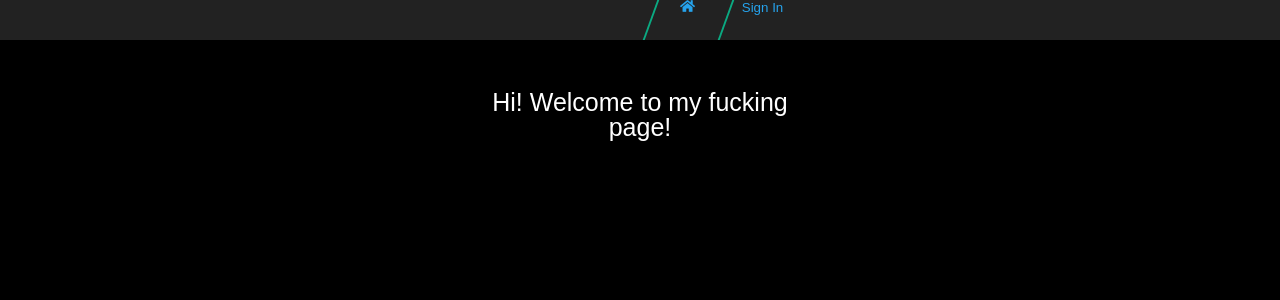
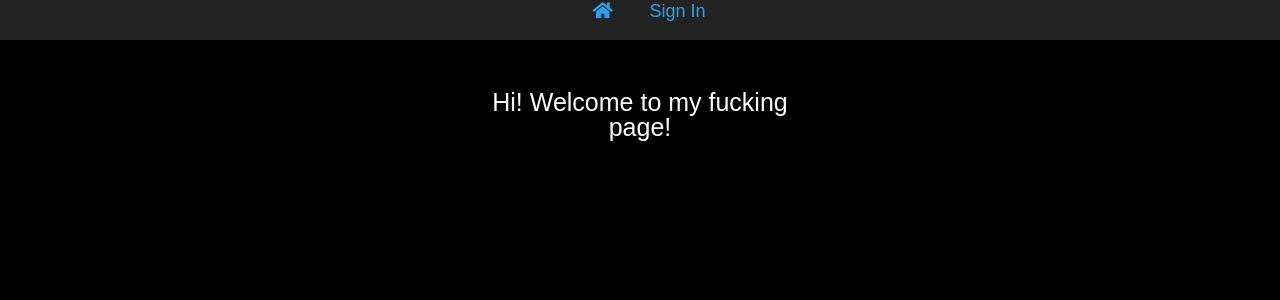
Before and after one commit to Strangebrewer/chrono-fare, a React (Create React App) app in the folder client/: page / in a window 1280 px wide. Shown: the top 300 px of the page. Built offline with nearby package versions, Linux system fonts and the light colour scheme.

Commit message:
begin styling food items

```diff
--- a/client/src/components/Navbar.jsx
+++ b/client/src/components/Navbar.jsx
@@ -21,7 +21,6 @@ class Navbar extends Component {
       return (
          <Container>
             <Inner className="container">
-               {/* <Link to="/" className="logo">Chrono Fare™</Link> */}
                <Link to="/"><button><i className="fas fa-home" /></button></Link>
                {this.navbarLinks()}
             </Inner>
@@ -45,27 +44,14 @@ const Inner = styled.div`
    width: 320px;
    max-width: 80%;
    margin: auto;
-   font-size: 15px;
+   /* font-size: 40px; */
    text-align: center;
    display: flex;
-   flex-wrap: wrap;
-   justify-content: flex-end;
+   /* justify-content: flex-end; */
+   justify-content: center;
    justify-self: end;
    position: relative;
-   .logo {
-      /* position: absolute;
-      left: 0;
-      top: 0;
-      bottom: 0; */
-      width: 100%;
-      font-size: 16px;
-      color: #26a3ec;
-      margin: auto;
-      vertical-align: bottom;
-   }
-   .logo-turkey {
-      font-size: 24px;
-   }
+   /* padding-left: 15px; */
    a {
       text-decoration: none;
    }
@@ -76,34 +62,11 @@ const Inner = styled.div`
       cursor: pointer;
       height: 40px;
       min-width: 75px;
-      padding: 0 10px;
       display: flex;
       justify-content: center;
       outline: transparent;
       position: relative;
-      &:before {
-         content: '';
-         width: 2px;
-         height: 100%;
-         left: 0;
-         position: absolute;
-         transform: skew(-20deg);
-         top: 0;
-         bottom: 0;
-         background-color: #0baa82;
-      }
-      &:after {
-         height: 2px;
-         background: red;
-         content: '';
-         width: 0;
-         position: absolute;
-         transform: translateX(-50%);
-         transition: width 0.4s;
-         transition-timing-function: cubic-bezier(1, -0.65, 0, 2.31);
-         left: 50%;
-         margin-top: 2rem;
-      }
+      font-size: 18px;
       &:hover {
          color: #fff;
          transition: color .15s ease-in-out;
--- a/client/src/pages/Foods.jsx
+++ b/client/src/pages/Foods.jsx
@@ -37,21 +37,17 @@ const Foods = React.memo(props => {
                ) : (
                   <>
                      {props.foods.map((food, index) => {
-                        // move all of this logic to the Food model
-                        const just_the_time = dateFns.format(food.createdAt, 'hh:mm a');
-                        const formatted_date = dateFns.format(food.createdAt, 'MMM Do, YYYY - hh:mm a')
                         const difference = dateFns.differenceInCalendarDays(new Date(), food.createdAt);
-                        const age = difference === 0 ? `from today at ${just_the_time}` : `${difference} days old`;
-
+                        const age = difference === 0 ? `new` : `${difference} days old`;
                         return (
                            <FoodItem key={index}>
                               <h1>{food.name}</h1>
                               <p>{food.description}</p>
-                              <p>{formatted_date}</p>
                               <p>{age}</p>
                            </FoodItem>
                         )
                      })}
+
                      <Modal>
                         {modalProps => (
                            <PlusSignIcon>
@@ -88,22 +84,33 @@ function mapDispatchToProps(dispatch) {
 export default connect(mapStateToProps, mapDispatchToProps)(Foods);
 
 const Container = styled.div`
-   width: 320px;
+   /* width: 320px; */
    height: calc(100vh - 40px);
    margin: auto;
    position: relative;
-   padding: 15px;
+   background-color: black;
 `;
 
 const FoodItem = styled.div`
    width: 100%;
-   padding: 5px 10px;
+   padding: 5px 15px;
+   margin: 20px 0;
+   position: relative;
+   color: white;
    h1 {
-      font-size: 2rem;
+      font-size: 1.6rem;
+      font-weight: bold;
    }
    p:first-of-type {
-      text-indent: 20px;
+      /* text-indent: 20px; */
       font-size: 1.2rem;
+      margin: 3px 0 5px 0;
+   }
+   p:last-of-type {
+      position: absolute;
+      right: 15px;
+      top: 15px;
+      font-size: 1.3rem;
    }
 `;
 
```
Also changed, not shown: client/src/components/SignOut.jsx (line endings or trailing spaces).
